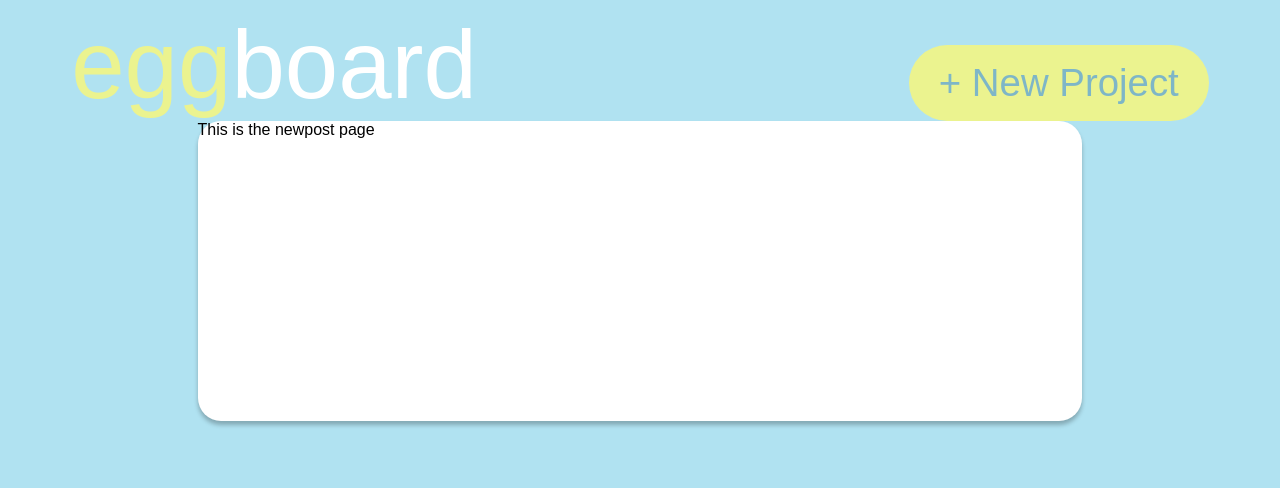
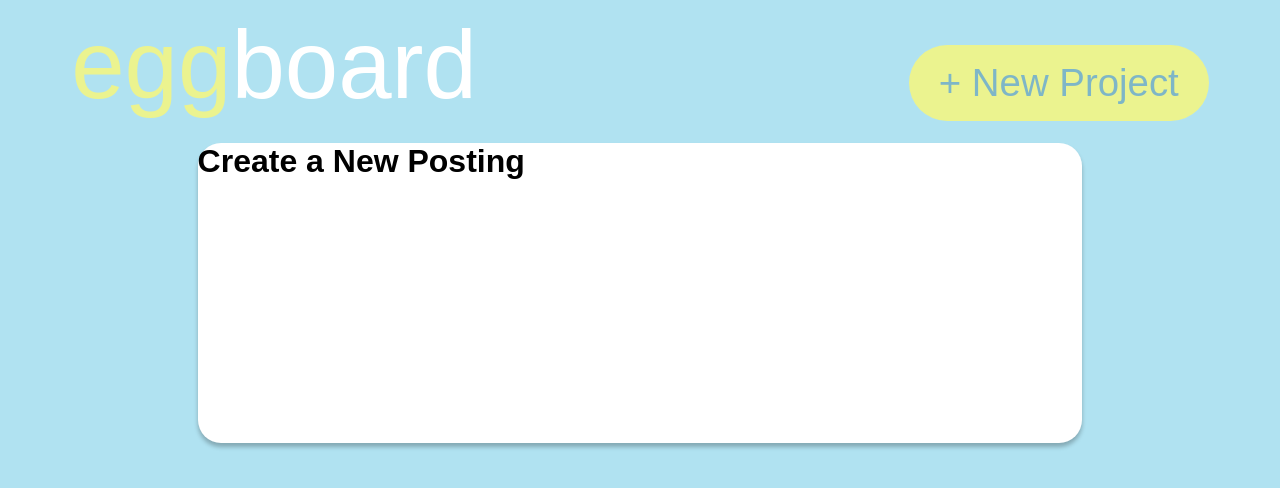
Before and after one commit to leedanny112358/eggboard, a React (Create React App) app: page /newpost in a window 1280 px wide. Shown: the top 488 px of the page. Built offline with nearby package versions, Linux system fonts and the light colour scheme; a web font is replaced by a local one.

Commit message:
file name issue

```diff
--- a/src/components/NewPost.jsx
+++ b/src/components/NewPost.jsx
@@ -3,7 +3,11 @@ import React, { Component } from "react";
 class NewPost extends Component {
   state = {};
   render() {
-    return <div className="container">This is the newpost page</div>;
+    return (
+      <div className="container">
+        <h1>Create a New Posting</h1>
+      </div>
+    );
   }
 }
 
```
